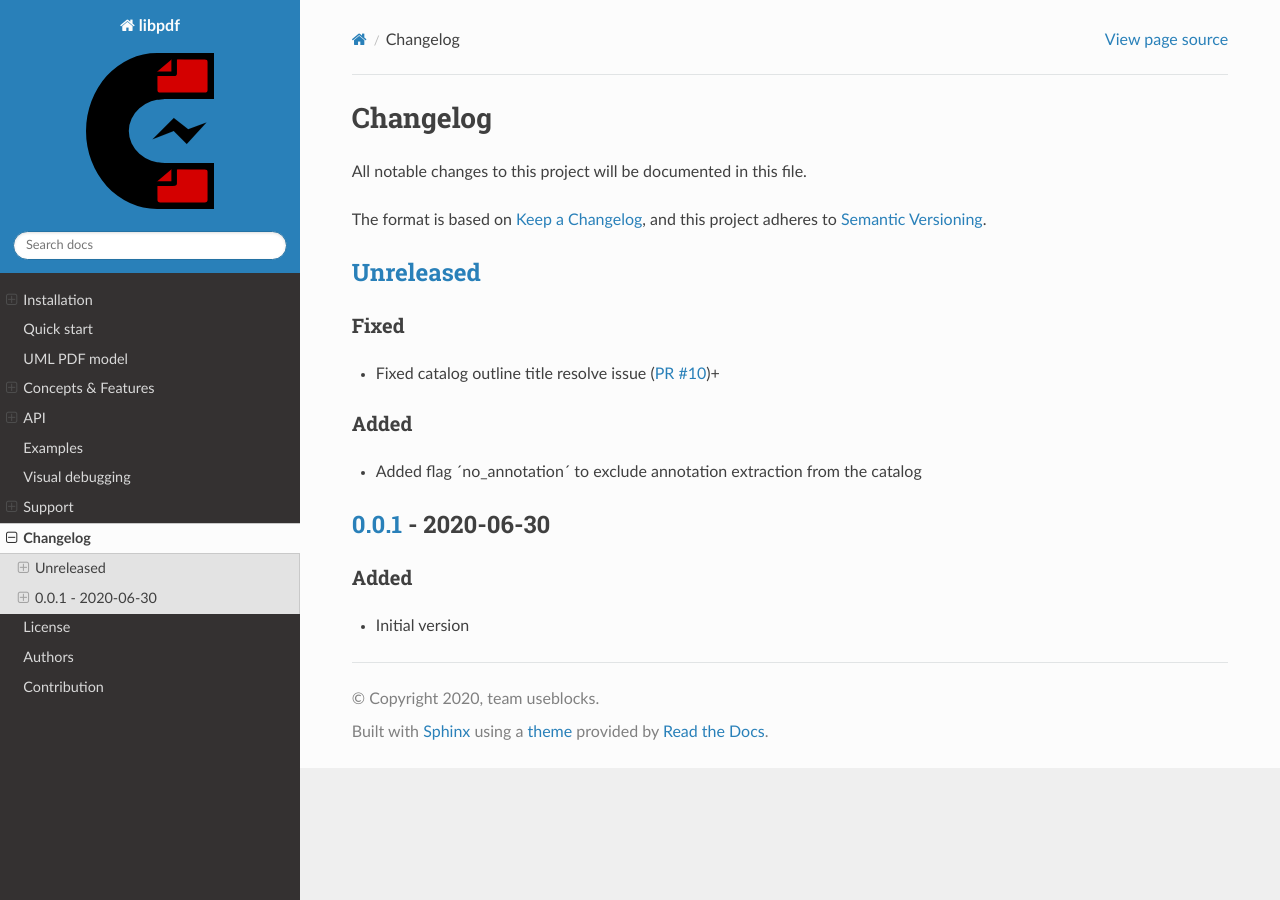
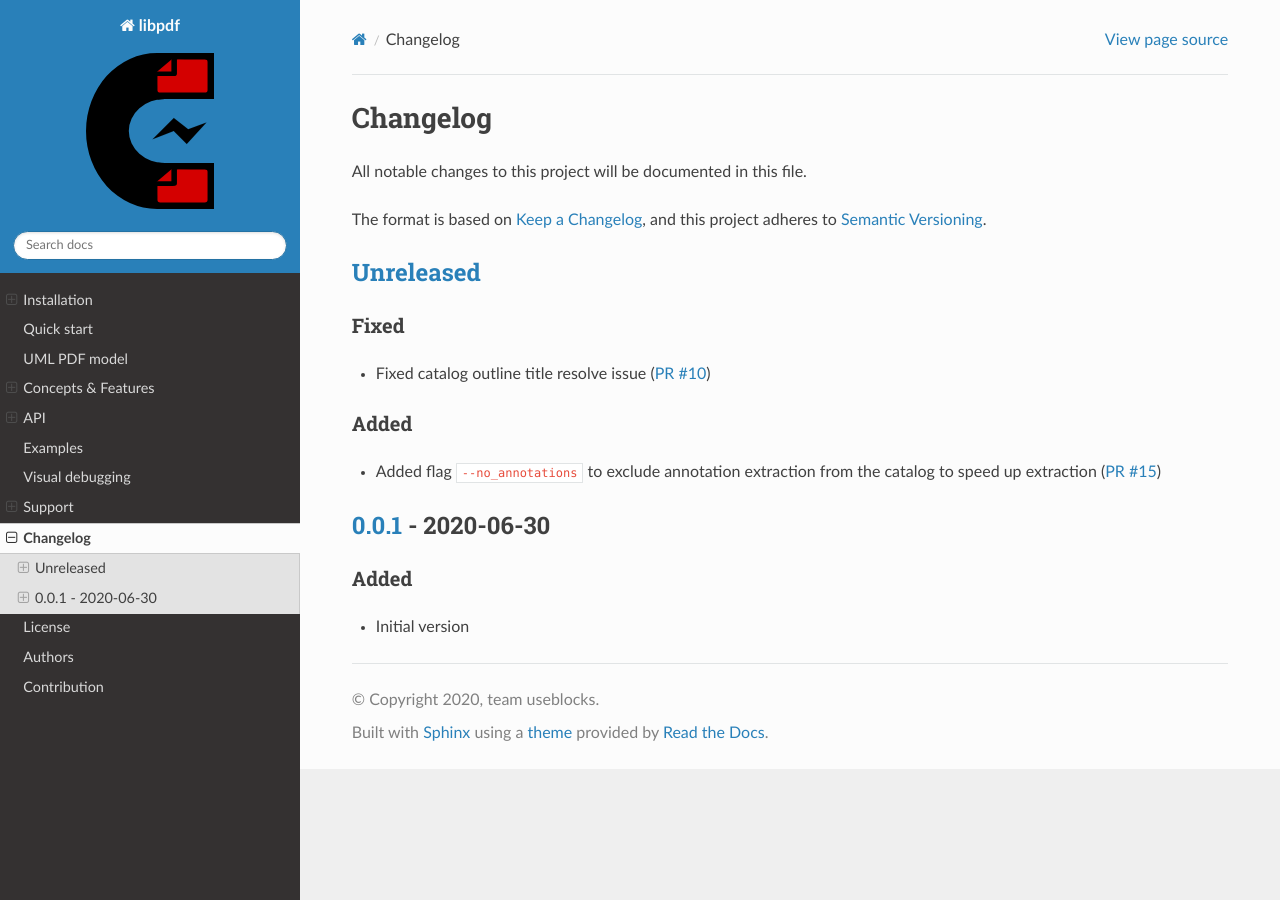
Before and after one commit to useblocks/libpdf, a Sphinx documentation site: the page built from docs/contents/changelog.rst, in a window 1280 px wide. Built offline with Sphinx 7.4.7 and the Read the Docs theme 2.0.0, drawn with Linux system fonts in a browser that asks for light colours.

Commit message:
Fixes for changelog

```diff
--- a/docs/contents/changelog.rst
+++ b/docs/contents/changelog.rst
@@ -20,12 +20,13 @@
 Fixed
 ~~~~~
 
-- Fixed catalog outline title resolve issue (`PR #10 <https://github.com/useblocks/libpdf/pull/10>`_)+
+- Fixed catalog outline title resolve issue (`PR #10 <https://github.com/useblocks/libpdf/pull/10>`_)
 
 Added
 ~~~~~
 
-- Added flag ´no_annotation´ to exclude annotation extraction from the catalog
+- Added flag ``--no_annotations`` to exclude annotation extraction from the catalog to speed up extraction
+  (`PR #15 <https://github.com/useblocks/libpdf/pull/15>`_)
 
 __ https://github.com/useblocks/libpdf/releases/tag/v0.0.1
 
```
